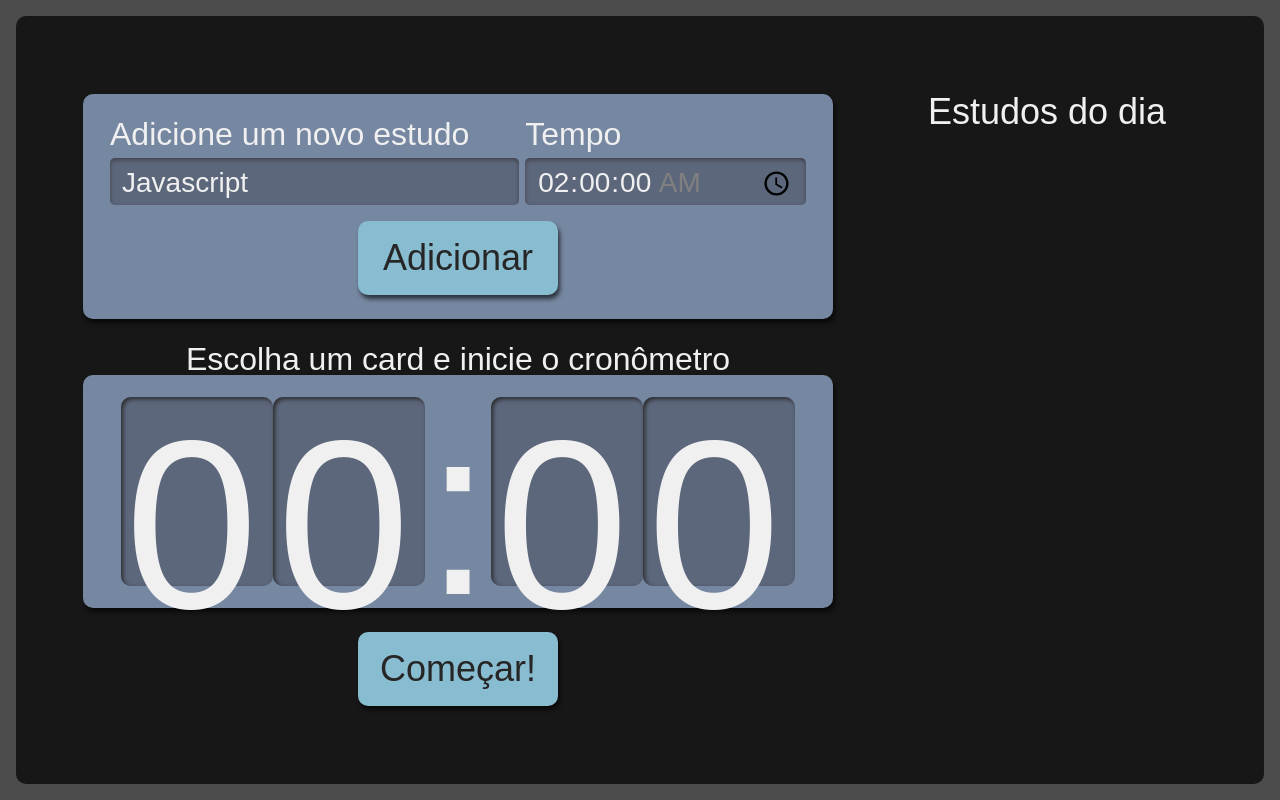
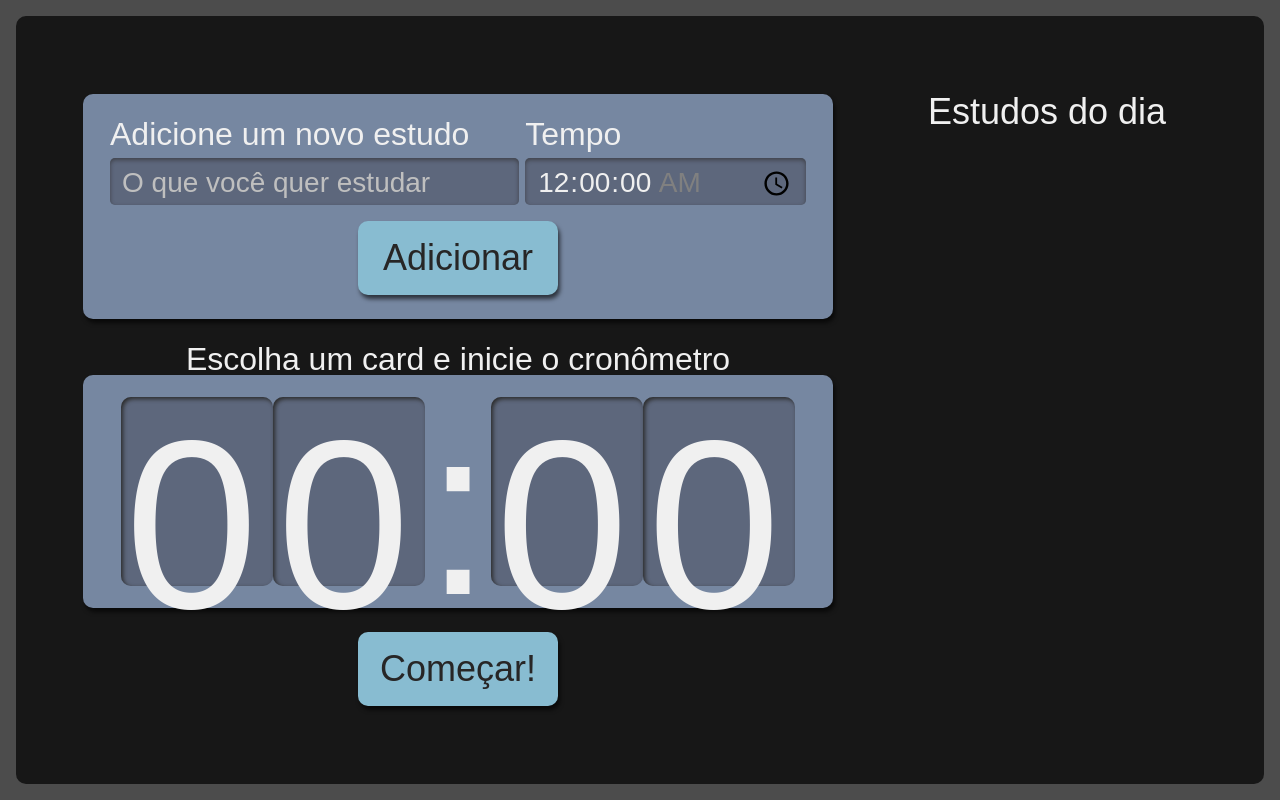
Before and after one commit to halia-gt/alura-react-typescript, a React (Create React App) app: page / in a window 1280 px wide. Built offline with nearby package versions, Linux system fonts and the light colour scheme.

Commit message:
Ajustes no formulário e criando tipo pra seleção

```diff
--- a/package.json
+++ b/package.json
@@ -14,6 +14,7 @@
     "react-dom": "^18.2.0",
     "react-scripts": "5.0.1",
     "typescript": "^4.7.4",
+    "uuid": "^8.3.2",
     "web-vitals": "^2.1.4"
   },
   "scripts": {
@@ -41,6 +42,7 @@
     ]
   },
   "devDependencies": {
+    "@types/uuid": "^8.3.4",
     "sass": "^1.53.0",
     "typescript-plugin-css-modules": "^3.4.0"
   }
--- a/src/components/Formulario/index.tsx
+++ b/src/components/Formulario/index.tsx
@@ -2,18 +2,33 @@ import React from 'react';
 import { ITarefa } from '../../types/tarefa'
 import Botao from '../Botao';
 import style from './Formulario.module.scss';
+import { v4 as uuidv4 } from 'uuid';
 
 class Formulario extends React.Component<{
     setTarefas: React.Dispatch<React.SetStateAction<ITarefa[]>>
 }> {
     state = {
-        tarefa: "Javascript",
-        tempo: "02:00:00"
+        tarefa: "",
+        tempo: "00:00"
     }
 
     adicionarTarefa(evento: React.FormEvent<HTMLFormElement>) {
         evento.preventDefault();
-        this.props.setTarefas( tarefasAntigas => [...tarefasAntigas, { ...this.state }]);
+        this.props.setTarefas( tarefasAntigas =>
+            [
+                ...tarefasAntigas,
+                {
+                    ...this.state,
+                    selecionado: false,
+                    completado: false,
+                    id: uuidv4()
+                }
+            ]
+        );
+        this.setState({
+            tarefa: "",
+            tempo: "00:00"
+        })
     }
 
     render() {
--- a/src/components/Lista/Item/index.tsx
+++ b/src/components/Lista/Item/index.tsx
@@ -1,6 +1,7 @@
+import { ITarefa } from '../../../types/tarefa';
 import style from '../Lista.module.scss';
 
-export default function Item({ tarefa, tempo }: { tarefa: string, tempo: string }) {
+export default function Item({ tarefa, tempo, selecionado, completado, id }: ITarefa) {
     return (
         <li className={style.item}>
             <h3>
--- a/src/types/tarefa.ts
+++ b/src/types/tarefa.ts
@@ -1,4 +1,7 @@
 export interface ITarefa {
     tarefa: string,
-    tempo: string
+    tempo: string,
+    selecionado: boolean,
+    completado: boolean,
+    id: string
 }
```
Also changed, not shown: 1 other file (tests, documents, lock files or other folders).
